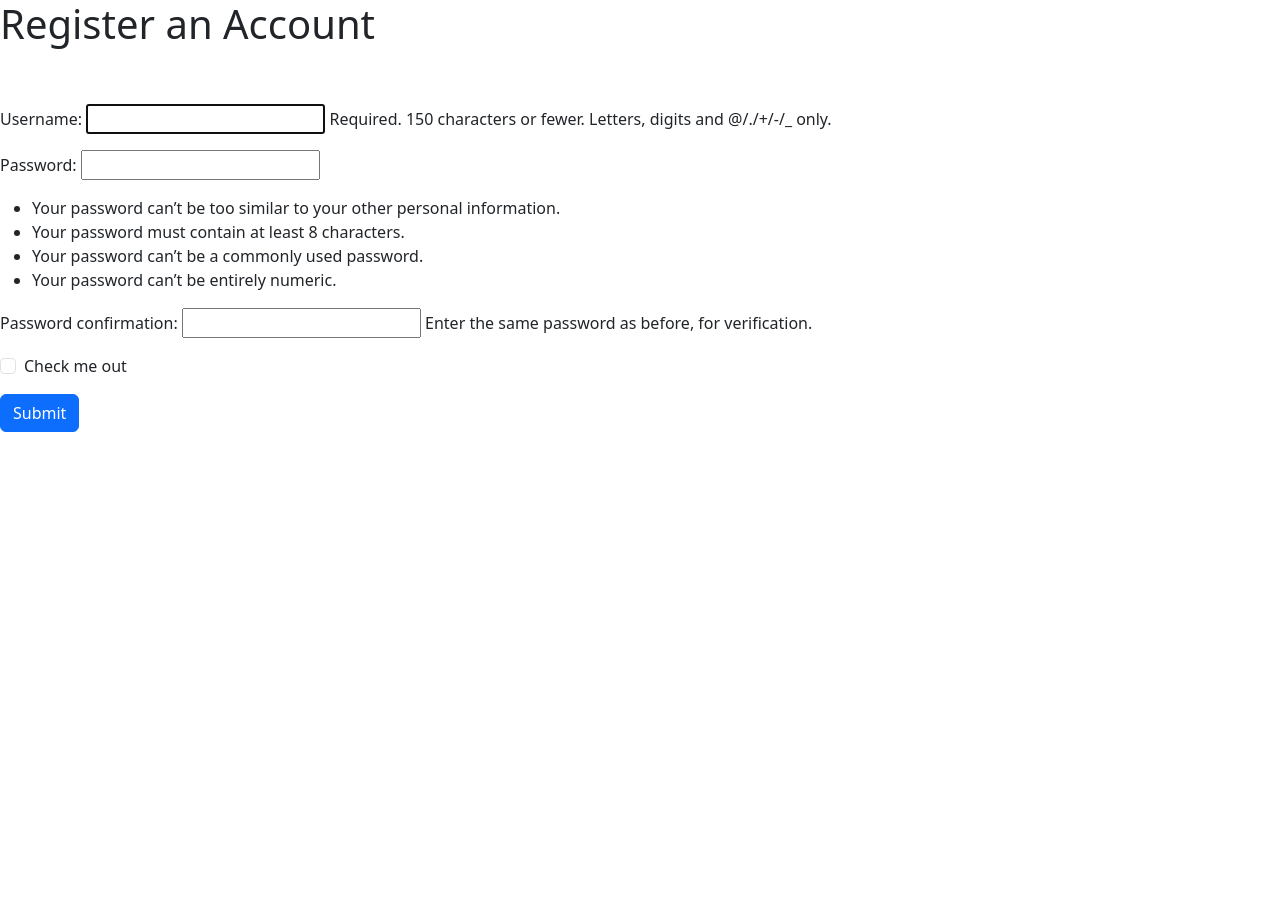
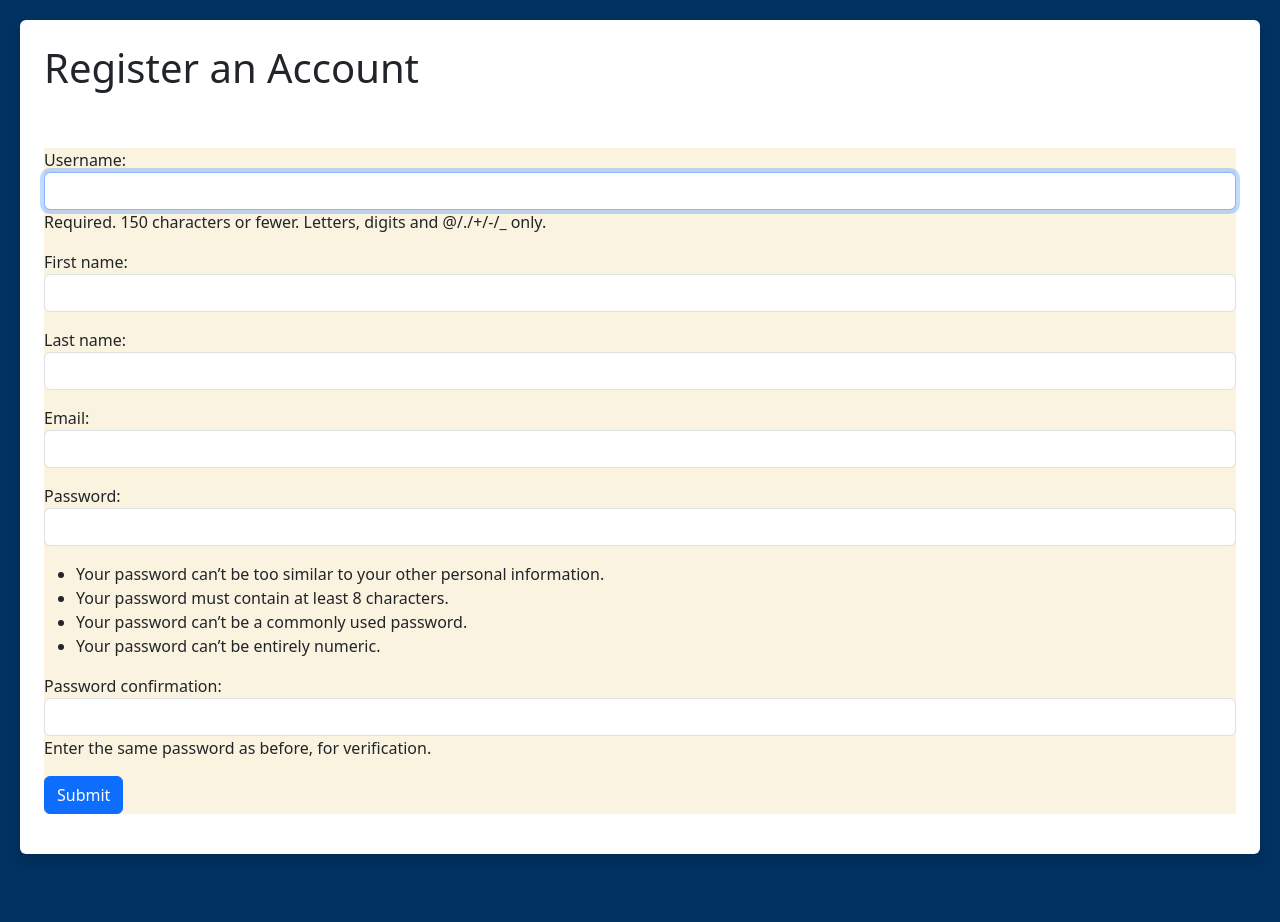
Before and after one commit to MarcoAlcazar/HomesForBears, a Django app: page /members/register_user in a window 1280 px wide. Before the commit the page ends 432 px from the top, so only its background shows below. Run offline with Django 4.2, Linux system fonts and the light colour scheme.

Commit message:
comitting

```diff
--- a/myproj/members/forms.py
+++ b/myproj/members/forms.py
@@ -2,12 +2,23 @@ from django.contrib.auth.forms import UserCreationForm
 from django.contrib.auth.models import User
 from django import forms
 
-
-class RegisterUserForm(UserCreationForm) :
-    email = forms.EmailField
-    first_name = forms.CharField(max_length=50)
-    last_name = forms.CharField(max_length=70)
+class RegisterUserForm(UserCreationForm):
+    first_name = forms.CharField(max_length=50, widget= forms.TextInput(attrs={'class':'form-control'}))
+    last_name = forms.CharField(max_length=70, widget= forms.TextInput(attrs={'class':'form-control'}))
+    email = forms.EmailField(widget= forms.EmailInput(attrs={'class':'form-control'}))
 
     class Meta:
         model = User
-        fields = ('username', 'first_name', 'last_name', 'email', 'password1', 'password2' )
+        fields = ('username', 'first_name', 'last_name', 'email', 'password1', 'password2')
+
+    def clean_email(self):
+        email = self.cleaned_data['email']
+        if not email.endswith('@berkeley.edu'):
+            raise forms.ValidationError("Email must be an @berkeley.edu")
+        return email
+
+    def __init__(self, *args, **kwargs):
+        super(RegisterUserForm, self).__init__(*args, **kwargs)
+        self.fields['username'].widget.attrs['class'] = 'form-control'
+        self.fields['password1'].widget.attrs['class'] = 'form-control'
+        self.fields['password2'].widget.attrs['class'] = 'form-control'
--- a/myproj/members/templates/authenticate/register_user.html
+++ b/myproj/members/templates/authenticate/register_user.html
@@ -1,5 +1,19 @@
+<body class="berkeley-blue-background">
+{% block content %}
+<style>
+    .berkeley-gold-background {
+        background-color: #FAF3E0;
+    }
+</style>
+<style>
+    .berkeley-blue-background {
+        background-color: #003262;
+        padding: 20px; /* Optional: Add padding for better spacing */
+    }
+</style>
 
-{% block content %}
+
+
     {% if form.errors %}
 
 
@@ -9,25 +23,23 @@
       </div></p>
 
     {% endif %}
+    <div class = "shadow p-4 mb-5 bg-body rounded">
     <h1>Register an Account</h1>
     <link href="https://cdn.jsdelivr.net/npm/bootstrap@5.3.2/dist/css/bootstrap.min.css" rel="stylesheet" integrity="sha384-T3c6CoIi6uLrA9TneNEoa7RxnatzjcDSCmG1MXxSR1GAsXEV/Dwwykc2MPK8M2HN" crossorigin="anonymous">
 
 <br/><br/>
 <script src="https://cdn.jsdelivr.net/npm/bootstrap@5.3.2/dist/js/bootstrap.bundle.min.js" integrity="sha384-C6RzsynM9kWDrMNeT87bh95OGNyZPhcTNXj1NW7RuBCsyN/o0jlpcV8Qyq46cDfL" crossorigin="anonymous"></script>
 
-        <form action="{% url 'register_user' %}" method="POST">
-            {% csrf_token %}
+<form action="{% url 'register_user' %}" method="POST" class="berkeley-gold-background">
+    {% csrf_token %}
 
-            {{form.as_p}}
-
-            <form>
-                <div class="mb-3 form-check">
-                  <input type="checkbox" class="form-check-input" id="exampleCheck1">
-                  <label class="form-check-label" for="exampleCheck1">Check me out</label>
-                </div>
-                <button type="submit" class="btn btn-primary">Submit</button>
-              </form>
+    {{ form.as_p }}
 
 
+    <button type="submit" class="btn btn-primary">Submit</button>
+</form>
 
+            </div>
+
+        </body>
 {% endblock %}
--- a/myproj/members/views.py
+++ b/myproj/members/views.py
@@ -2,6 +2,7 @@ from django.shortcuts import render, redirect
 from django.contrib.auth import authenticate, login, logout
 from django.contrib import messages
 from django.contrib.auth.forms import UserCreationForm
+from .forms import RegisterUserForm
 
 
 def login_user(request):
@@ -26,7 +27,7 @@ def logout_user(request) :
 
 def register_user(request) :
     if request.method == "POST":
-        form = UserCreationForm(request.POST)
+        form = RegisterUserForm(request.POST)
         if form.is_valid():
             form.save()
             username = form.cleaned_data['username']
@@ -36,7 +37,7 @@ def register_user(request) :
             messages.success(request, ("You Are Now Registered!"))
             return redirect('index')
     else:
-        form  = UserCreationForm()
+        form  = RegisterUserForm()
     return render(request, 'authenticate/register_user.html', {'form':form})
 
 # Create your views here.
--- a/myproj/myapp/models.py
+++ b/myproj/myapp/models.py
@@ -9,6 +9,7 @@ class Housing(models.Model):
     Rating = models.IntegerField(default = "", validators=[MinValueValidator(1), MaxValueValidator(5)])
     Price = models.IntegerField(default="", validators=[MinValueValidator(500), MaxValueValidator(50000)])
     LandLord = models.CharField(max_length = 200, default = "")
+    housing_image = models.ImageField(null=True, blank=True, upload_to="images/")
 
 
 class Landlord(models.Model):
--- a/myproj/myapp/templates/myapp/Housing_create.html
+++ b/myproj/myapp/templates/myapp/Housing_create.html
@@ -5,7 +5,7 @@
     <div class="container">
         <h1 class="text-center" style="font-family: 'Poppins', sans-serif; color: #003262;">Review Housing</h1>
         <br/><br/>
-    <form action="/housing/add/" method="post" novalidate class="mt-5">
+    <form action="/housing/add/" method="post" class="mt-5" enctype="multipart/form-data">
         {% csrf_token %}
         {{ form.as_p }}
         <!-- Add more form fields as needed -->
--- a/myproj/myapp/templates/myapp/show_house.html
+++ b/myproj/myapp/templates/myapp/show_house.html
@@ -6,8 +6,12 @@
         {{ house.Description }} </br>
         Price Per Month: ${{ house.Price }} </br>
         LandLords Full Name: {{ house.LandLord }} </br>
+        <br>
+        {% if house.housing_image %}
+        <img src = "{{ house.housing_image.url }}">
+        {% endif %}
         <div style="margin-top: 60vh;"></div> <!-- Add a div with margin-top to push the home button to the bottom of the page -->
         <a href="{% url 'index' %}" class="btn btn-primary" style="font-size: 18px; padding: 12px 30px; position: absolute; bottom: 0; left: 50%; transform: translateX(-50%);">Home</a> <!-- Use CSS to position the home button at the bottom of the page and centered horizontally -->
 
     </center>
-    {% endblock %}
+{% endblock %}
--- a/myproj/myapp/views.py
+++ b/myproj/myapp/views.py
@@ -62,7 +62,7 @@ def thankyou(request):
 
 def Housing_create(request):
     if request.method == "POST":
-        form  = HousingForm(request.POST)
+        form  = HousingForm(request.POST, request.FILES)
         if form.is_valid():
             housing = form.save()
             return redirect('thankyou')
```
Also changed, not shown: myproj/members/templates/authenticate/login.html (+20 -10 lines), myproj/myapp/forms.py (+19 -17 lines), myproj/myapp/templates/myapp/Landlord_create.html (+7 -1 lines), myproj/myapp/templates/myapp/nav.html (+15 -19 lines), myproj/db.sqlite3, myproj/media/images/spookypajama.jpg (added), myproj/myapp/migrations/0013_housing_housing_image.py (added).
